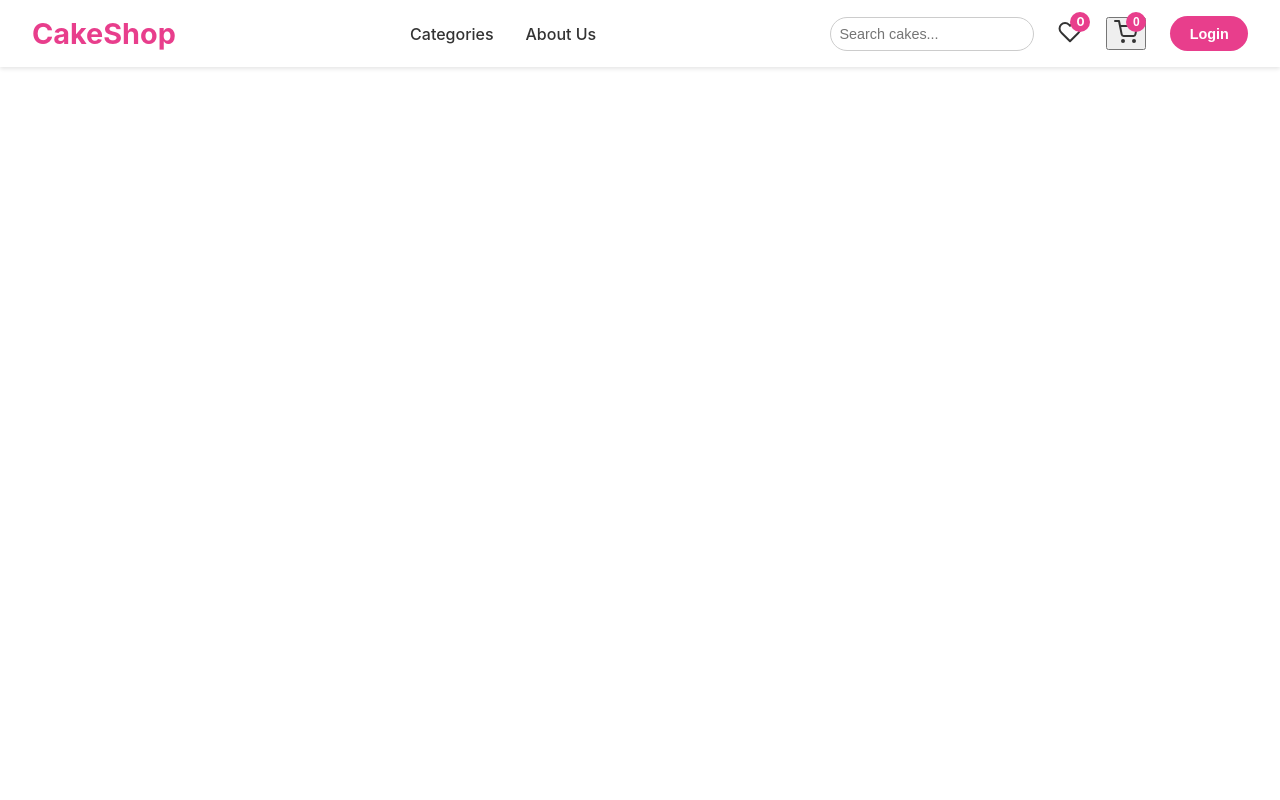
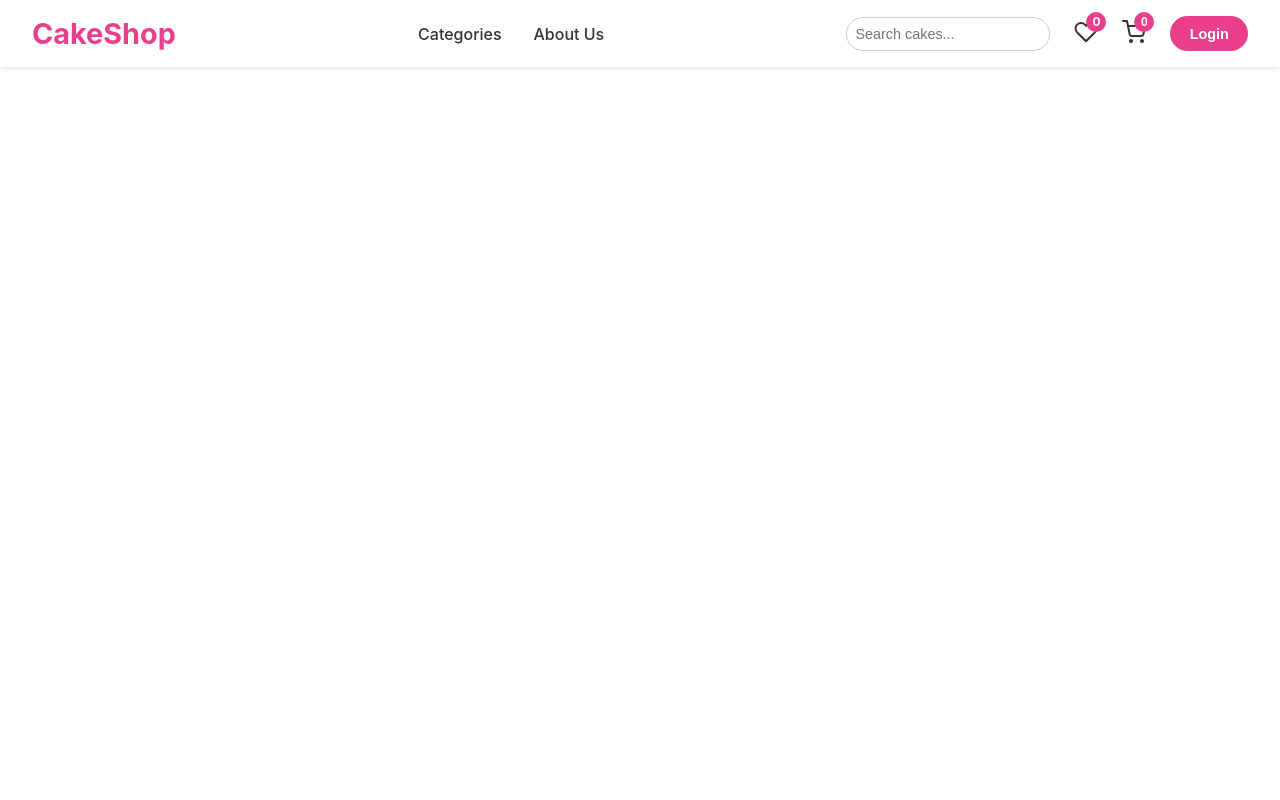
Before and after one commit to viraj-haptiq/Associate-Training, a React (Create React App) app in the folder cake/: page / in a window 1280 px wide. Shown: the top 800 px of the page. Built offline with nearby package versions, Linux system fonts and the light colour scheme; the HTML template or start-up script is replaced by a standard one.

Commit message:
updated Navbar.js

```diff
--- a/cake/src/components/Navbar.js
+++ b/cake/src/components/Navbar.js
@@ -71,10 +71,9 @@ const Navbar = () => {
           </svg>
           <span className="nav-icon-badge">{wishlistItems.length}</span>
         </Link>
-        <button to="/cart" className="cart-icon">
         <button
           onClick={() => dispatch(toggleCart())}
-            className="nav-icon-link nav-icon-btn"
+          className="cart-icon nav-icon-link nav-icon-btn"
         >
           <svg
             xmlns="http://www.w3.org/2000/svg"
@@ -93,14 +92,8 @@ const Navbar = () => {
           </svg>
           <span className="nav-icon-badge">{cartItemCount}</span>
         </button>
-        </button>
         {isAuthenticated ? (
           <div className="user-info">
-            {/* <img
-              src={user.image}
-              alt={user.firstName}
-              className="user-avatar"
-            /> */}
             <span>Welcome, {user.firstName}!</span>
             <button onClick={handleLogout} className="logout-button">
               Logout
```
Lines whose indentation alone changed are shown as unchanged.
